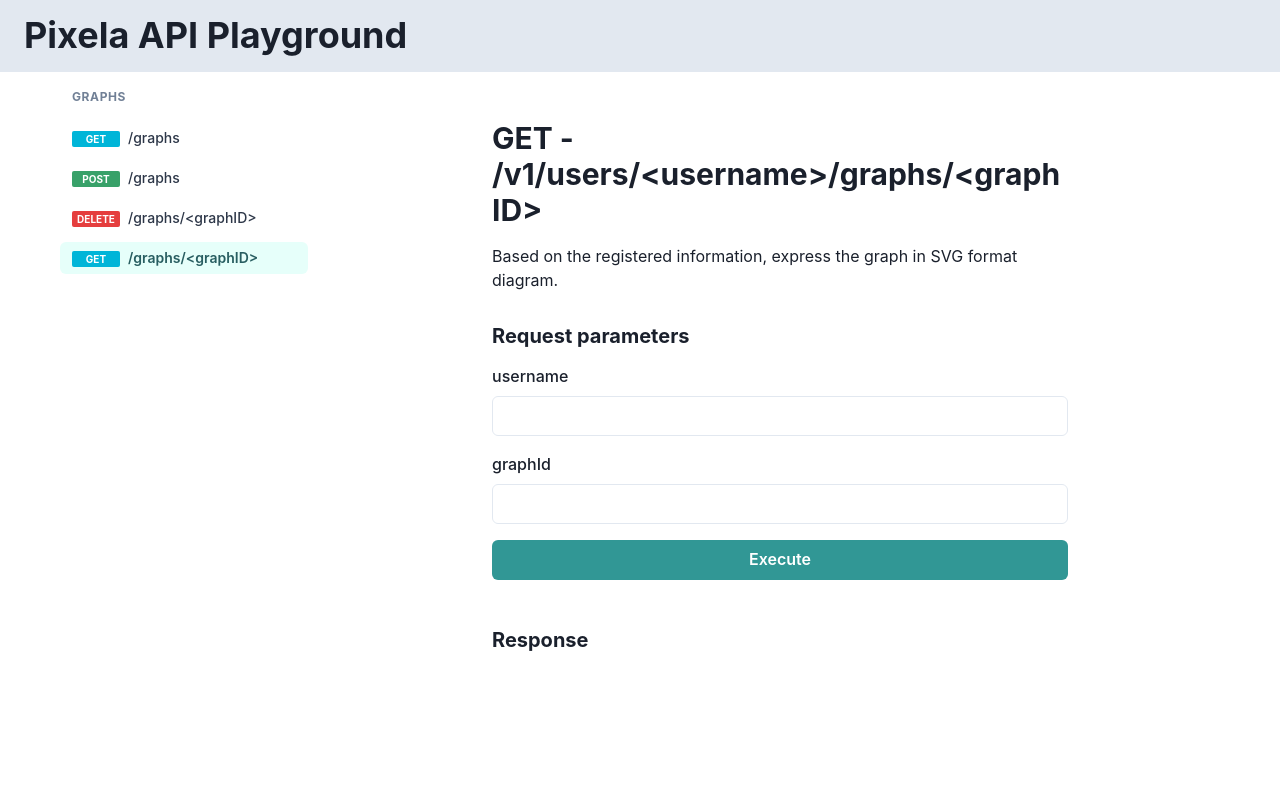
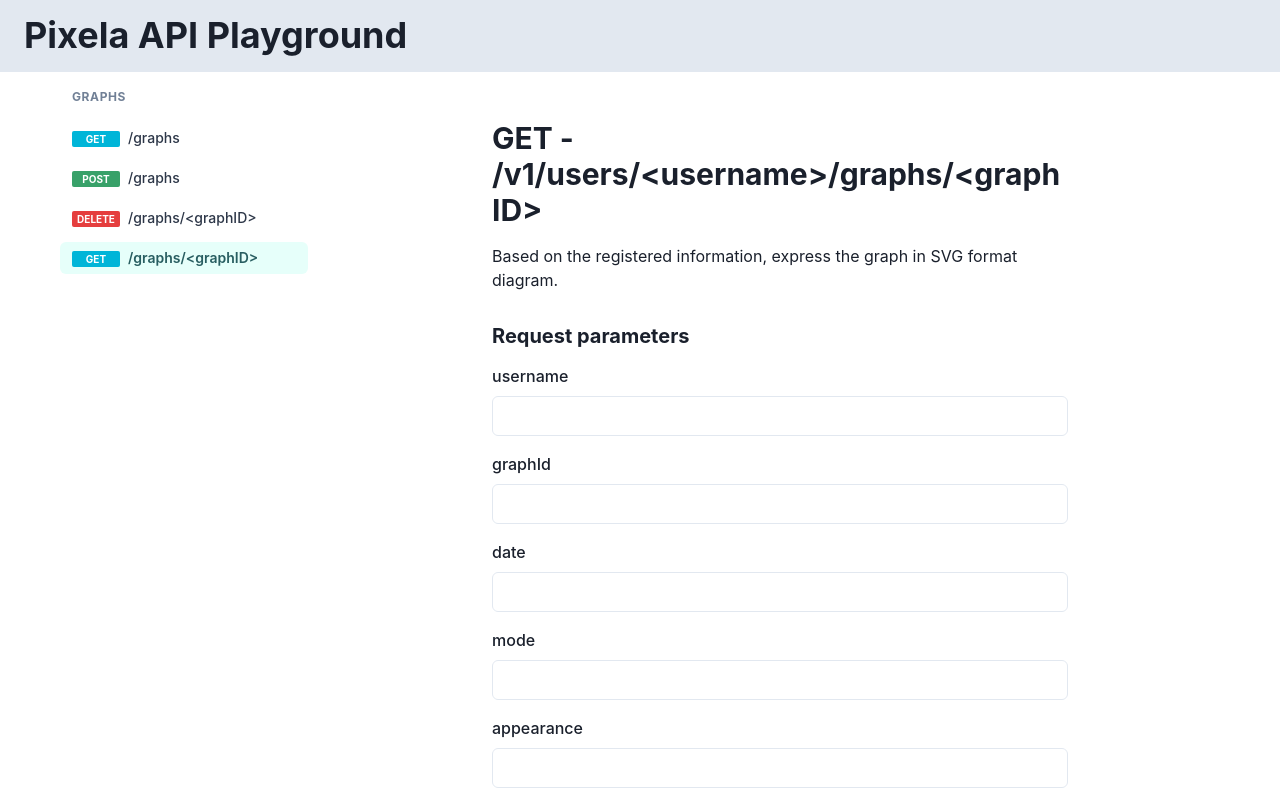
Before and after one commit to zaki-yama/pixela-api-playground, a Next.js app: page /graphs/get-svg in a window 1280 px wide. Shown: the top 800 px of the page. Built offline with nearby package versions, Linux system fonts and the light colour scheme.

Commit message:
feat: support date, mode, appearance in get-svg

```diff
--- a/pages/graphs/get-svg.tsx
+++ b/pages/graphs/get-svg.tsx
@@ -23,15 +23,23 @@
   appearance?: "dark";
 };
 
-const fetcher = async (method: string, url: string, token: string) => {
+const fetcher = async (
+  method: string,
+  url: string,
+  date?: string,
+  mode?: string,
+  apperance?: string
+) => {
+  const queryParams = new URLSearchParams();
+  if (date) queryParams.set("date", date);
+  if (mode) queryParams.set("mode", mode);
+  if (apperance) queryParams.set("appearance", apperance);
+
   const res = await fetch(
-    `https://pixe.la/v1/users${url}`,
+    `https://pixe.la/v1/users${url}?${queryParams.toString()}`,
 
     {
       method,
-      headers: {
-        "X-USER-TOKEN": token,
-      },
     }
   );
   if (!res.ok) {
@@ -66,7 +74,13 @@
     error,
   } = useSWR(
     shouldFetch
-      ? ["GET", `/${getValues().username}/graphs/${getValues().graphId}`]
+      ? [
+          "GET",
+          `/${getValues().username}/graphs/${getValues().graphId}`,
+          getValues().date,
+          getValues().mode,
+          getValues().appearance,
+        ]
       : null,
     fetcher
   );
@@ -104,6 +118,9 @@
             register={register}
             errors={errors}
           ></Input>
+          <Input name="date" register={register} errors={errors}></Input>
+          <Input name="mode" register={register} errors={errors}></Input>
+          <Input name="appearance" register={register} errors={errors}></Input>
           <Button type="submit" colorScheme="teal" isLoading={isValidating}>
             Execute
           </Button>
```
